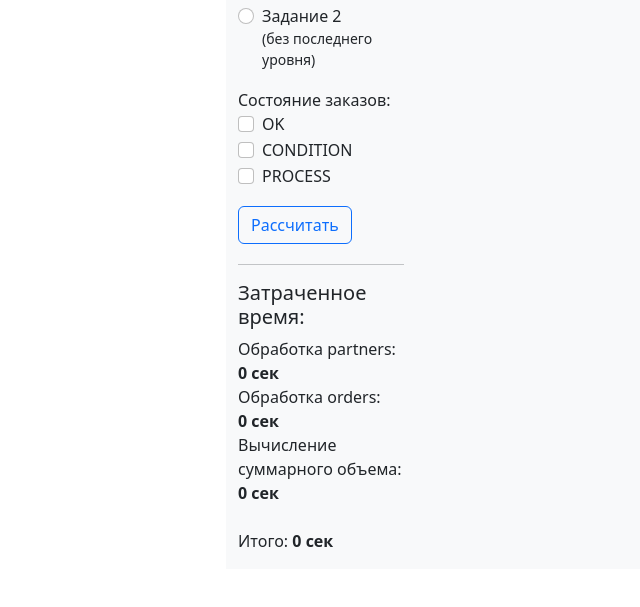
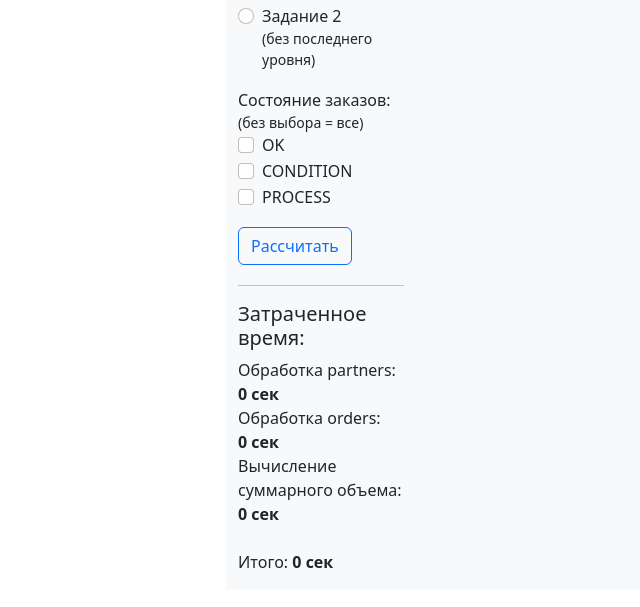
Before and after one commit to axkiss/partners-and-sponsors, a Django app: page / in a window 1280 px wide. Shown: the part 62-669 px from the top of the page, without its empty margins (34-674 px from the left). Run offline with Django 4.2, Linux system fonts and the light colour scheme.

Commit message:
add: description

```diff
--- a/green_project/green_app/templates/green_app/index.html
+++ b/green_project/green_app/templates/green_app/index.html
@@ -38,6 +38,7 @@
 
 
                     <div class="pt-3">Состояние заказов:</div>
+                    <div class="small">(без выбора = все)</div>
                     <div class="form-check">
                         <input class="form-check-input" type="checkbox" name="ok" id="flexCheckOk"
                                {% if request.GET.ok == 'on' %}checked{% endif %}>
```
